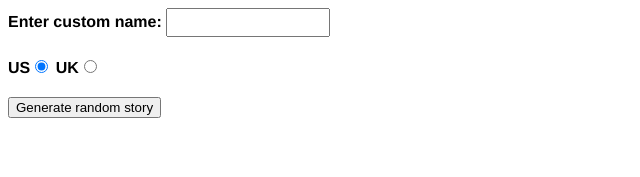
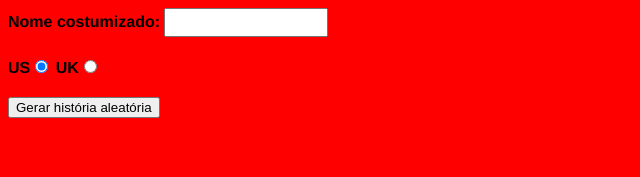
Before and after one commit to IgorZie/praticando-js, a plain HTML site: page Gerador Histórias/index.html in a window 1280 px wide. Shown: the whole page, without its empty margins (0-640 px from the left). Drawn offline with Linux system fonts and the light colour scheme.

Commit message:
Segundo commit

```diff
--- a/Gerador Histórias/index.html
+++ b/Gerador Histórias/index.html
@@ -39,7 +39,7 @@
 
   <body>
     <div>
-      <label for="customname">Enter custom name:</label>
+      <label for="customname">Nome costumizado:</label>
       <input id="customname" type="text" placeholder="">
     </div>
     <div>
@@ -47,7 +47,7 @@
       <label for="uk">UK</label><input id="uk" type="radio" name="ukus" value="uk">
     </div>
     <div>
-      <button class="randomize">Generate random story</button>
+      <button class="randomize">Gerar história aleatória</button>
     </div>
     <!-- Thanks a lot to Willy Aguirre for his help with the code for this assessment -->
     <p class="story"></p>
--- a/Gerador Histórias/main.js
+++ b/Gerador Histórias/main.js
@@ -1,6 +1,8 @@
 const customName = document.getElementById('customname');
 const randomize = document.querySelector('.randomize');
 const story = document.querySelector('.story');
+
+document.querySelector('html').style.backgroundColor = 'red';
 
 function randomValueFromArray(array){
   const random = Math.floor(Math.random()*array.length);
```
